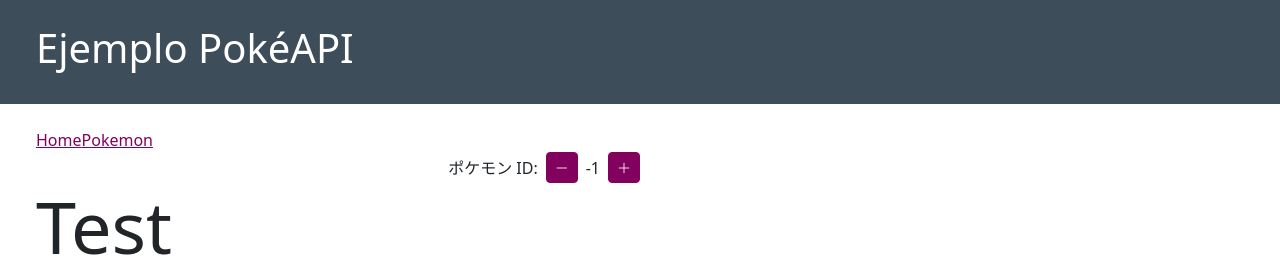
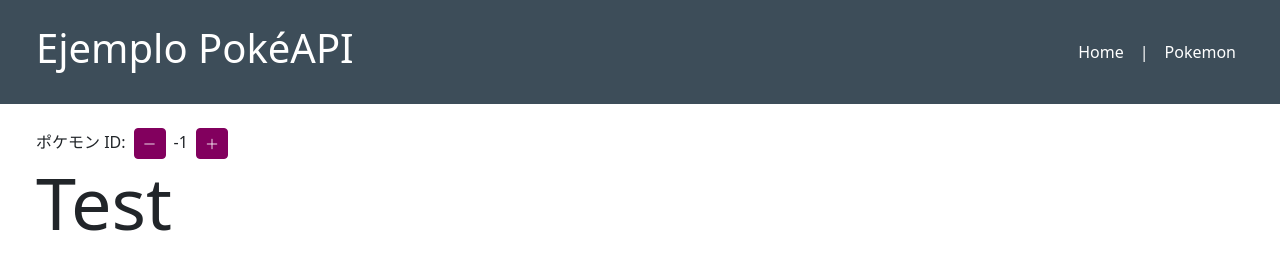
Before and after one commit to egibide-dam/lm-vuejs-pokeapi-en-vue, a Vue app in the folder app/: page /pokemon in a window 1280 px wide. Shown: the top 257 px of the page. Built offline with nearby package versions, Linux system fonts and the light colour scheme; no server answers.

Commit message:
Navegación mejorada

```diff
--- a/app/src/App.vue
+++ b/app/src/App.vue
@@ -3,13 +3,26 @@ import { RouterLink, RouterView } from 'vue-router'
 </script>
 
 <template>
-    <div class="row p-4 text-bg-secondary">
-        <h1 class="col-12 col-sm-6">Ejemplo PokéAPI</h1>
-    </div>
+    <nav class="row navbar navbar-expand p-4 text-bg-secondary">
+        <div class="container-fluid">
+            <h1>
+                <RouterLink class="nav-link text-bg-secondary" :to="{ name: 'home' }">Ejemplo PokéAPI</RouterLink>
+            </h1>
+            <div class="collapse navbar-collapse">
+                <ul class="navbar-nav m-0 align-items-center ms-auto">
+                    <li class="nav-item">
+                        <RouterLink class="nav-link text-bg-secondary" :to="{ name: 'home' }">Home</RouterLink>
+                    </li>
+                    <li class="nav-item mx-2">|</li>
+                    <li class="nav-item">
+                        <RouterLink class="nav-link text-bg-secondary" :to="{ name: 'pokemon' }">Pokemon</RouterLink>
+                    </li>
+                </ul>
+            </div>
+        </div>
+    </nav>
 
     <main class="p-4">
-        <RouterLink to="/">Home</RouterLink>
-        <RouterLink to="/pokemon">Pokemon</RouterLink>
         <RouterView/>
     </main>
 
--- a/app/src/assets/bootstrap.scss
+++ b/app/src/assets/bootstrap.scss
@@ -5,3 +5,7 @@ $secondary: #3d4d59;
 @import "bootstrap/scss/bootstrap";
 
 @import "bootstrap-icons/font/bootstrap-icons.min.css";
+
+.nav-link:hover {
+    text-decoration: underline;
+}
--- a/app/src/views/PokemonView.vue
+++ b/app/src/views/PokemonView.vue
@@ -2,7 +2,7 @@
 import { onBeforeMount, reactive, ref, watch } from "vue";
 import axios from "axios";
 
-const api_url = 'ht tps://pokeapi.co/api/v2/';
+const api_url = 'https://pokeapi.co/api/v2/';
 const api_endpoint = 'pokemon';
 
 const id = ref(25);
@@ -66,7 +66,7 @@ watch(id, () => {
 </script>
 
 <template>
-    <div class="col-12 col-sm-6 d-flex justify-content-end align-items-center">
+    <div class="col-12 col-sm-6">
         <span class="me-2">ポケモン ID:</span>
         <button title="Anterior"
                 id="boton_menos"
```
